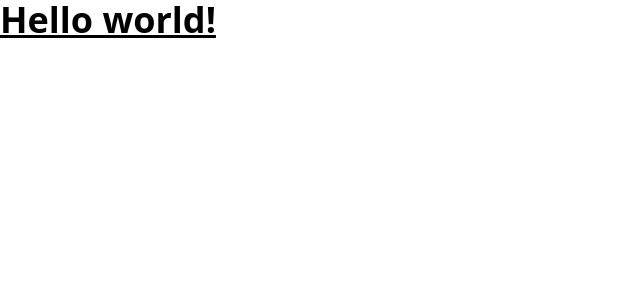
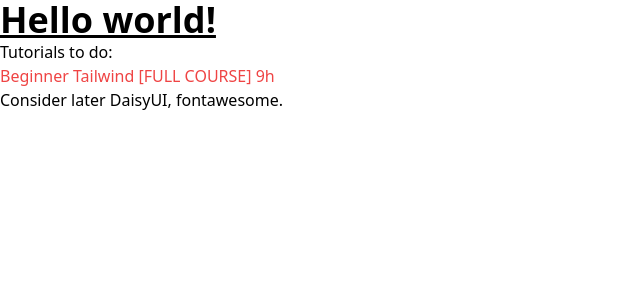
Before and after one commit to inBrackets/TailwindDemo, an Angular app: page / in a window 1280 px wide. Shown: the top 300 px of the page, without its empty margins (0-640 px from the left). Built offline with nearby package versions, Linux system fonts and the light colour scheme.

Commit message:
add sample todos

```diff
--- a/src/app/app.component.html
+++ b/src/app/app.component.html
@@ -1,3 +1,11 @@
 <h1 class="text-4xl font-bold underline">
   Hello world!
 </h1>
+<h1>Tutorials to do:</h1>
+<ul>
+  <li><a class="text-red-500" href="https://youtu.be/wEM5NdJ-8HY?si=H2jEclezbzkqfBFm">Beginner Tailwind [FULL COURSE] 9h</a> </li>
+</ul>
+
+<p>
+  Consider later DaisyUI, fontawesome.
+</p>
```
